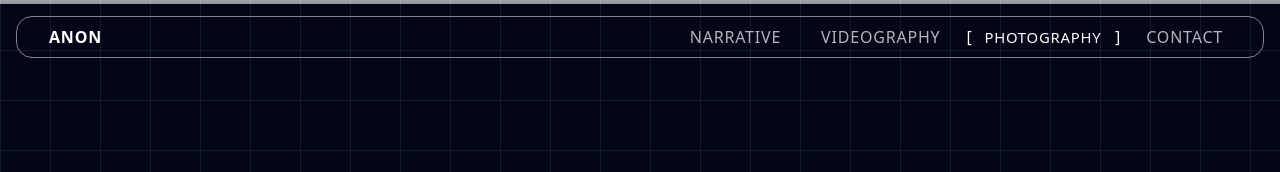
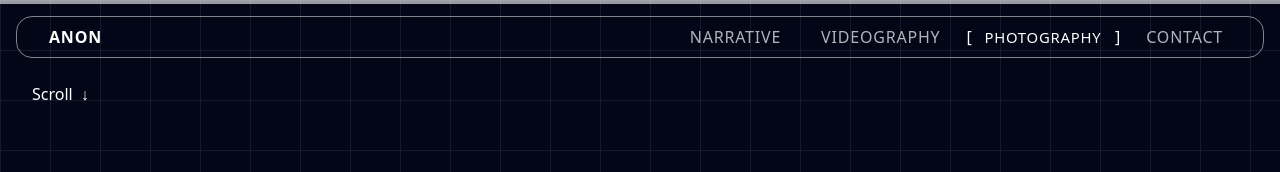
Before and after one commit to https-sai/photography-page, a React (Vite) app: page /photography-page/app/photography in a window 1280 px wide. Shown: the top 172 px of the page. Built offline with nearby package versions, Linux system fonts and the light colour scheme.

Commit message:
scroll on photos

```diff
--- a/src/pages/Photography.tsx
+++ b/src/pages/Photography.tsx
@@ -131,6 +131,15 @@ export default function Photography() {
 
   return (
     <main>
+      <div className="flex items-center gap-2">
+        <span>Scroll</span>
+        <motion.span
+          animate={{ y: [0, 6, 0] }}
+          transition={{ repeat: Infinity, duration: 1.4, ease: "easeInOut" }}
+        >
+          ↓
+        </motion.span>
+      </div>
       <PhotoGallery photos={photos} />
 
       {/* sentinel placed immediately after the gallery */}
```
Also changed, not shown: 1 other file (tests, documents, lock files or other folders).
